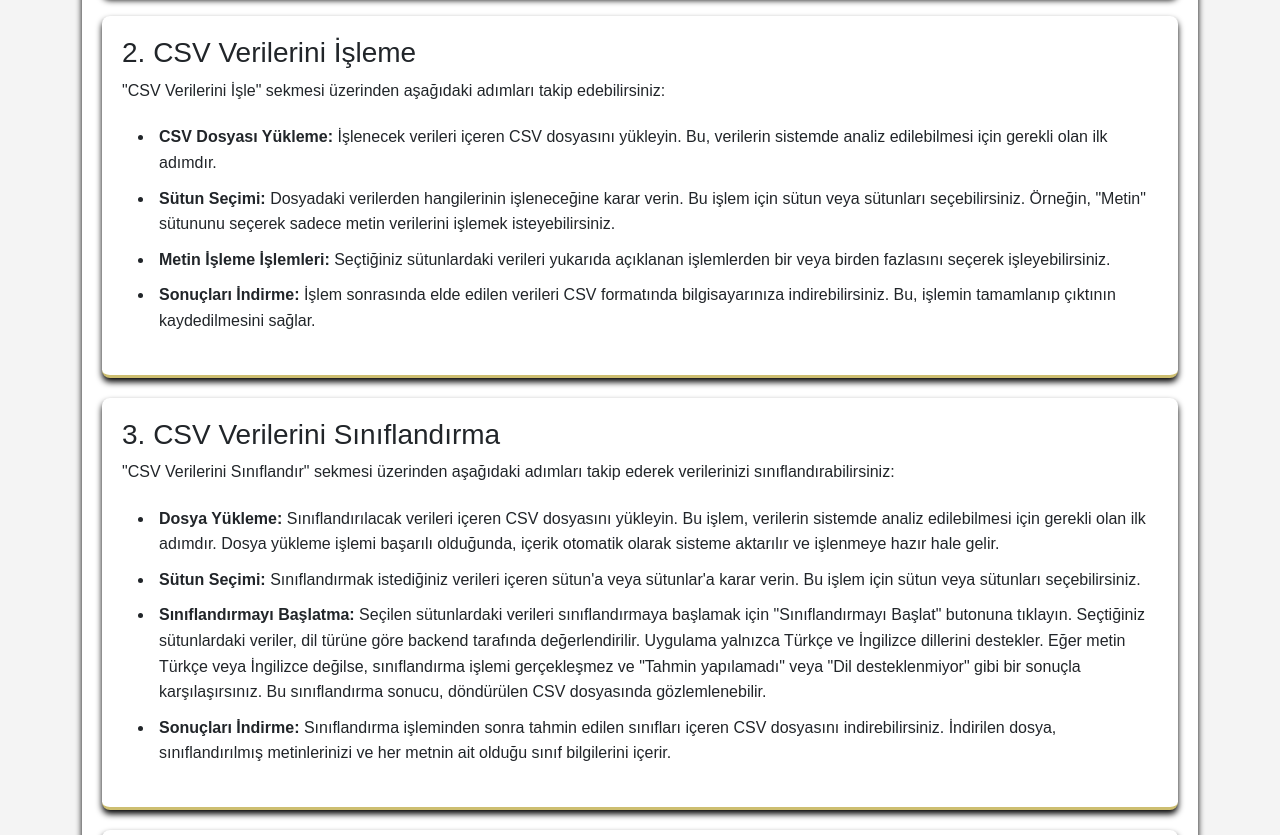
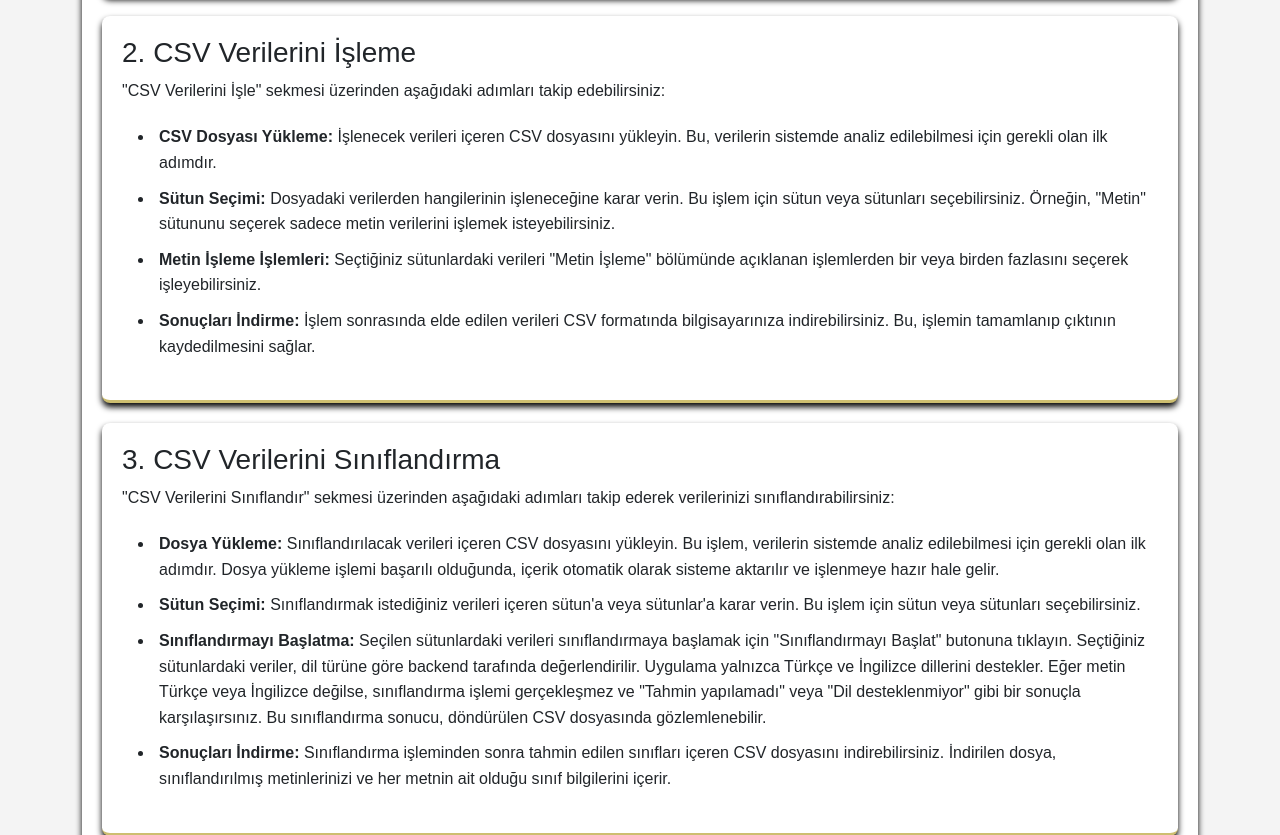
Before and after one commit to HUSEYINTUNGA/TextProcessorAndClassifierProject, a Django app: page /about/ in a window 1280 px wide. Shown: the part 2992-3827 px from the top of the page. Run offline with Django 5.2, Linux system fonts and the light colour scheme; some libraries are stand-ins or nearby versions.

Commit message:
AboutMe sayfası düzenlendi.

```diff
--- a/TextProcessorAndClassifierApp/templates/AboutMe.html
+++ b/TextProcessorAndClassifierApp/templates/AboutMe.html
@@ -264,7 +264,7 @@
         <ul>
             <li><strong>CSV Dosyası Yükleme:</strong> İşlenecek verileri içeren CSV dosyasını yükleyin. Bu, verilerin sistemde analiz edilebilmesi için gerekli olan ilk adımdır.</li>
             <li><strong>Sütun Seçimi:</strong> Dosyadaki verilerden hangilerinin işleneceğine karar verin. Bu işlem için sütun veya sütunları seçebilirsiniz. Örneğin, "Metin" sütununu seçerek sadece metin verilerini işlemek isteyebilirsiniz.</li>
-            <li><strong>Metin İşleme İşlemleri:</strong> Seçtiğiniz sütunlardaki verileri yukarıda açıklanan işlemlerden bir veya birden fazlasını seçerek işleyebilirsiniz.</li>
+            <li><strong>Metin İşleme İşlemleri:</strong> Seçtiğiniz sütunlardaki verileri "Metin İşleme" bölümünde açıklanan işlemlerden bir veya birden fazlasını seçerek işleyebilirsiniz.</li>
             <li><strong>Sonuçları İndirme:</strong> İşlem sonrasında elde edilen verileri CSV formatında bilgisayarınıza indirebilirsiniz. Bu, işlemin tamamlanıp çıktının kaydedilmesini sağlar.</li>
         </ul>
     </section>
@@ -384,7 +384,7 @@
     <h3>Software Engineer & AI/Data Scientist</h3>
     <ul>
         <li><a href="https://github.com/HUSEYINTUNGA" target="_blank" rel="noopener noreferrer"><i class="fab fa-github"></i></a></li>
-        <li><a href="https://www.linkedin.com/in/h%C3%BCseyin-tunga-248177252/" target="_blank" rel="noopener noreferrer"><i class="fab fa-linkedin"></i></a></li>
+        <li><a href="https://www.linkedin.com/in/huseyin-tunga/" target="_blank" rel="noopener noreferrer"><i class="fab fa-linkedin"></i></a></li>
         <li><a href="https://www.instagram.com/huseyn_tng/" target="_blank" rel="noopener noreferrer"><i class="fab fa-instagram"></i></a></li>
         <li><a href="mailto:tunga@gmail.com" target="_blank" rel="noopener noreferrer"><i class="fa fa-envelope"></i></a></li>
     </ul>
```
